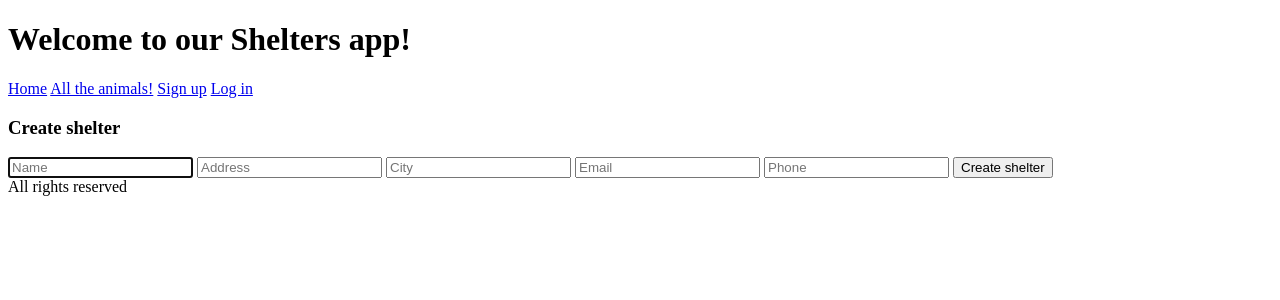
After one commit to JairoAussie/animal-shelters-flask, a Flask app: page /shelters/new in a window 1280 px wide. The commit adds this page. Shown: the top 300 px of the page. Run offline with Flask 2, Linux system fonts and the light colour scheme; some libraries are stand-ins or nearby versions.

Commit message:
create and delete shelter from the browser

```diff
--- a/controllers/shelters_controller.py
+++ b/controllers/shelters_controller.py
@@ -4,9 +4,10 @@ from models.User import User
 from main import db
 from schemas.ShelterSchema import shelter_schema, shelters_schema
 from schemas.AnimalSchema import animalSchema, animalsSchema
-from flask import Blueprint, request, jsonify, render_template, abort
+from flask import Blueprint, request, jsonify, render_template, abort, redirect, url_for
 from flask_jwt_extended import jwt_required, get_jwt_identity
 from services.auth_service import verify_user
+from flask_login import login_required, current_user
 
 shelters = Blueprint('shelters',__name__, url_prefix="/shelters")
 
@@ -19,30 +20,63 @@ def shelter_index():
     #return jsonify(shelters_schema.dump(rs))
 
 @shelters.route("/", methods=["POST"])
-@jwt_required
-@verify_user
-def shelter_create(user=None):
+@login_required
+def shelter_create():
 
-    shelter = Shelter.query.filter_by(user_id=user.id).first()
+    name = request.form.get("name")
+    address = request.form.get("address")
+    city = request.form.get("city")
+    email = request.form.get("email")
+    phone = request.form.get("phone")
+
+    #make sure that the logged in user doesn't have a shelter
+    shelter = Shelter.query.filter_by(user_id=current_user.id).first()
     #print (shelter)
     if shelter:
         return abort(400, description= "Not authorised to create more than one shelter")
+
     #print(request.json)
-    shelter_fields = shelter_schema.load(request.json)
+    #shelter_fields = shelter_schema.load(request.json)
     #create a new Shelter object, with the data received in the request
     new_shelter = Shelter()
-    new_shelter.name = shelter_fields["name"]
-    new_shelter.email = shelter_fields["email"]
-    new_shelter.phone = shelter_fields["phone"]
-    new_shelter.address = shelter_fields["address"]
-    new_shelter.city = shelter_fields["city"]
-    new_shelter.user_id = user.id
+    new_shelter.name = name
+    new_shelter.email = email
+    new_shelter.phone = phone
+    new_shelter.address = address
+    new_shelter.city = city
+    new_shelter.user_id = current_user.id
 
     #add a new shelter to the db
     db.session.add(new_shelter)
     db.session.commit()
 
-    return jsonify(shelter_schema.dump(new_shelter))
+    #return jsonify(shelter_schema.dump(new_shelter))
+    return redirect(url_for('shelters.shelter_index'))
+# @shelters.route("/", methods=["POST"])
+# @jwt_required
+# @verify_user
+# def shelter_create(user=None):
+
+#     shelter = Shelter.query.filter_by(user_id=user.id).first()
+#     #print (shelter)
+#     if shelter:
+#         return abort(400, description= "Not authorised to create more than one shelter")
+#     #print(request.json)
+#     shelter_fields = shelter_schema.load(request.json)
+#     #create a new Shelter object, with the data received in the request
+#     new_shelter = Shelter()
+#     new_shelter.name = shelter_fields["name"]
+#     new_shelter.email = shelter_fields["email"]
+#     new_shelter.phone = shelter_fields["phone"]
+#     new_shelter.address = shelter_fields["address"]
+#     new_shelter.city = shelter_fields["city"]
+#     new_shelter.user_id = user.id
+
+#     #add a new shelter to the db
+#     db.session.add(new_shelter)
+#     db.session.commit()
+
+#     return jsonify(shelter_schema.dump(new_shelter))
 
 @shelters.route("/<int:id>", methods=["GET"])
 def shelter_show(id):
@@ -58,10 +92,10 @@ def shelter_animals_show(id):
     return render_template("animals_index.html", anims = animals)
     #return jsonify(animalsSchema.dump(animals))
 
-@shelters.route("/<int:id>", methods=["DELETE"])
-@jwt_required
-@verify_user
-def shelter_delete(id, user=None):
+#@shelters.route("/<int:id>", methods=["DELETE"])
+@shelters.route("/delete/<int:id>", methods=["GET"])
+@login_required
+def shelter_delete(id):
     # user_id = get_jwt_identity()
     # user = User.query.get(user_id)
 
@@ -70,13 +104,14 @@ def shelter_delete(id, user=None):
 
 
     #shelter = Shelter.query.get(id)
-    shelter = Shelter.query.filter_by(id=id, user_id=user.id).first()
+    shelter = Shelter.query.filter_by(id=id, user_id=current_user.id).first()
     if not shelter:
         return abort(400, description="Not authorized to delete other people's shelters")
 
     db.session.delete(shelter)
     db.session.commit()
-    return jsonify(shelter_schema.dump(shelter))
+    #return jsonify(shelter_schema.dump(shelter))
+    return redirect(url_for('shelters.shelter_index'))
 
 @shelters.route("/<int:id>", methods=["PUT","PATCH"])
 @jwt_required
@@ -88,3 +123,8 @@ def shelter_update(id, user=None):
     shelters.update(shelter_fields)
     db.session.commit()
     return jsonify(shelter_schema.dump(shelters[0]))
+
+
+@shelters.route("/new", methods=["GET"])
+def new_shelter():
+    return render_template("new_shelter.html")
--- a/main.py
+++ b/main.py
@@ -7,12 +7,14 @@ from flask_marshmallow import Marshmallow
 from flask_bcrypt import Bcrypt
 from flask_jwt_extended import JWTManager
 from flask_login import LoginManager
+from flask_wtf.csrf import CSRFProtect
 
 db = SQLAlchemy()
 mar = Marshmallow()
 bcrypt = Bcrypt()
 jwt = JWTManager()
 login_manager = LoginManager()
+csrf = CSRFProtect()
 
 def create_app():
     app = Flask(__name__)
@@ -24,6 +26,7 @@ def create_app():
     jwt.init_app(app)
     login_manager.init_app(app)
     login_manager.login_view = "auth.login"
+    csrf.init_app(app)
 
     from models.User import get_user
 
--- a/requirements.txt
+++ b/requirements.txt
@@ -7,6 +7,7 @@ Flask-JWT-Extended==3.25.0
 Flask-Login==0.5.0
 flask-marshmallow==0.14.0
 Flask-SQLAlchemy==2.4.4
+Flask-WTF==0.14.3
 itsdangerous==1.1.0
 Jinja2==2.11.2
 MarkupSafe==1.1.1
@@ -20,3 +21,4 @@ python-dotenv==0.15.0
 six==1.15.0
 SQLAlchemy==1.3.22
 Werkzeug==1.0.1
+WTForms==2.3.3
--- a/templates/layout.html
+++ b/templates/layout.html
@@ -12,6 +12,7 @@
                 <a href="/shelters">Home</a>
                 <a href="/animals">All the animals!</a>
                 {% if current_user.is_authenticated %}
+                    <a href="/shelters/new">Create a new shelter</a>
                     <a>{{ current_user.username }}</a>
                     <a href="/logout">Log out</a>
                 {% else %}
--- a/templates/login.html
+++ b/templates/login.html
@@ -5,6 +5,7 @@
         <h3>Log in</h3>
         <div>
             <form action="{{ url_for('auth.auth_login') }}" method="POST">
+                <input type="hidden" name="csrf_token" value="{{ csrf_token() }}"/>
                 <input type="text" name="username" placeholder="Username" autofocus="">
                 <input type="password" name="password" placeholder="Password">
                 <button>Log in</button>
--- /dev/null
+++ b/templates/new_shelter.html
@@ -0,0 +1,18 @@
+{% extends "layout.html" %}
+
+{% block content %}
+    <div>
+        <h3>Create shelter</h3>
+        <div>
+            <form action="{{ url_for('shelters.shelter_create') }}" method="POST">
+                <input type="hidden" name="csrf_token" value="{{ csrf_token() }}"/>
+                <input type="text" name="name" placeholder="Name" autofocus="">
+                <input type="text" name="address" placeholder="Address">
+                <input type="text" name="city" placeholder="City">
+                <input type="text" name="email" placeholder="Email">
+                <input type="text" name="phone" placeholder="Phone">
+                <button>Create shelter</button>
+            </form>
+        </div>
+    </div>
+{% endblock %}
--- a/templates/shelter.html
+++ b/templates/shelter.html
@@ -6,5 +6,8 @@
     <h4>{{shelt.city}}</h4>
     <h4>Email: {{shelt.email}}</h4>
     <h4>Phone: {{shelt.phone}}</h4>
+    {% if current_user.is_authenticated and current_user.id == shelt.user.id %}
+        <a href="{{ url_for('shelters.shelter_delete', id=shelt.id) }}"><button>Delete shelter</button></a>
+    {% endif%}
     <a href="/shelters">Back</a>
 {% endblock %}
--- a/templates/signup.html
+++ b/templates/signup.html
@@ -5,6 +5,7 @@
         <h3>Sign up</h3>
         <div>
             <form action="{{ url_for('auth.auth_register') }}" method="POST">
+                <input type="hidden" name="csrf_token" value="{{ csrf_token() }}"/>
                 <input type="text" name="username" placeholder="Username" autofocus="">
                 <input type="password" name="password" placeholder="Password">
                 <button>Sign up</button>
```
